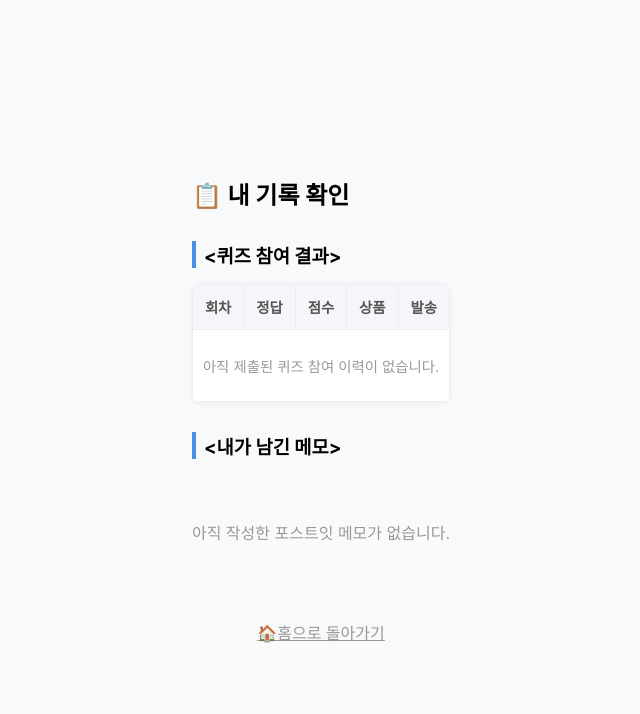
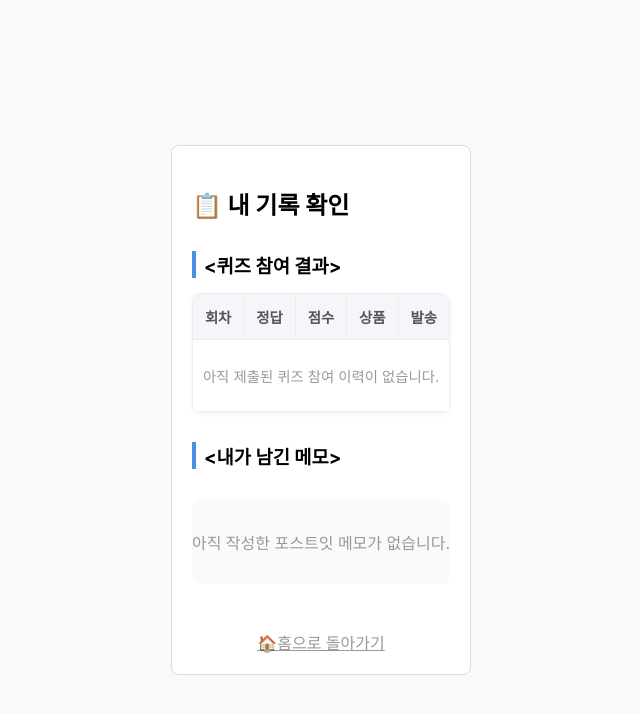
Before and after one commit to banana2990/2026bday, a Flask app: page /my-records in a window 1280 px wide. Shown: the top 714 px of the page, without its empty margins (319-959 px from the left). Run offline with Flask 3, Linux system fonts and the light colour scheme; the visitor is signed in with stand-in values (Sample User, id 1).

Commit message:
20260621 화면디자인 일부 수정

```diff
--- a/static/css/my_records.css
+++ b/static/css/my_records.css
@@ -2,8 +2,12 @@
 
 .records-container {
     max-width: 500px;
-    margin: 30px auto;
-    padding: 15px;
+    min-height: 400px; /* 데이터가 없어도 화면이 쪼그라들지 않게 최소 높이 확보 */
+    padding: 20px;
+    background: #ffffff;
+    border-radius: 8px;
+    border: 1px solid #ddd;
+    margin-top: 20px;
 }
 
 h3 {
```
